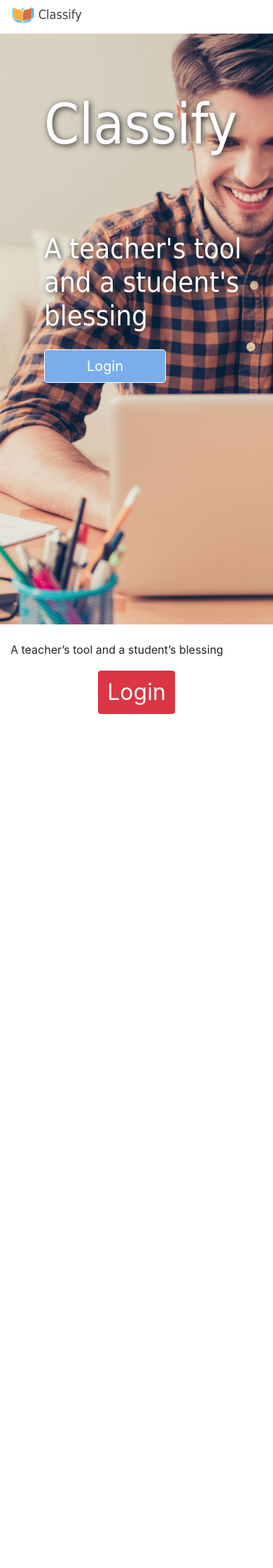
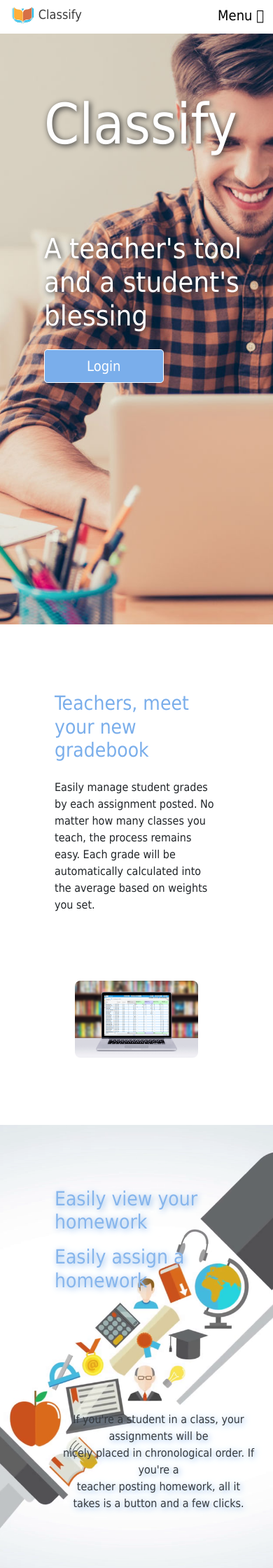
Before and after one commit to angelatom/illegalSkillsException, a Flask app: page / in a window 390 px wide. Shown: the top 2240 px of the page at 70% size. Before the commit the page ends 1020 px from the top, so only its background shows below. Run offline with Flask 2, Linux system fonts and the light colour scheme; parts of the project's set-up code (start-up, migrations or seed data) failed here and were passed over; some libraries are stand-ins or nearby versions.

Commit message:
finished landing

```diff
--- a/static/main.css
+++ b/static/main.css
@@ -112,3 +112,47 @@
     border: 1px solid #7aaeeb;
     transition: all 370ms linear;
 }
+
+#body {
+    font-family: Tahoma, Geneva, sans-serif;
+
+}
+
+.gradebook {
+    max-height: 75%;
+    max-width: 75%;
+    border-radius: 8px;
+}
+
+#homework {
+    background-image: url(homework.png);
+    background-size: cover;
+    min-height: 650px;
+    height: 80vh;
+    opacity: 0.9;
+    max-width: 100%;
+    background-attachment: fixed;
+    background-position: center center;
+}
+
+.mt-10 {
+    margin-top: 5rem;
+}
+
+.shadowe {
+    text-shadow: 2px 2px 8px #7aaeeb;
+    /* text-shadow: 2px 2px 8px white; */
+
+}
+
+.mainColor {
+    color: #7aaeeb;
+}
+
+#navButton {
+    color: black;
+}
+
+.book {
+    max-width: 70%;
+}
--- a/templates/base.html
+++ b/templates/base.html
@@ -4,13 +4,15 @@
     <!-- Required meta tags -->
     <meta charset="utf-8">
     <meta name="viewport" content="width=device-width, initial-scale=1, shrink-to-fit=no">
+    <!-- font awesome -->
+    <link rel="stylesheet" href="https://stackpath.bootstrapcdn.com/font-awesome/4.7.0/css/font-awesome.min.css" type="text/css">
     <!-- Bootstrap CSS -->
     <link rel="stylesheet" href="https://stackpath.bootstrapcdn.com/bootstrap/4.1.3/css/bootstrap.min.css" integrity="sha384-MCw98/SFnGE8fJT3GXwEOngsV7Zt27NXFoaoApmYm81iuXoPkFOJwJ8ERdknLPMO" crossorigin="anonymous">
     <!-- custom css -->
     <link rel="stylesheet" href="../static/main.css" type="text/css">
     <title>{% block title%} {% endblock %}</title>
 </head>
-<body>
+<body id="body">
     {% block navbar %}
     <nav class="navbar navbar-expand-sm navbar-dark fixed-top" id="containerNav">
         <div class="container-fluid" id="mainNav">
@@ -46,6 +48,7 @@
     <script src="https://code.jquery.com/jquery-3.3.1.slim.min.js" integrity="sha384-q8i/X+965DzO0rT7abK41JStQIAqVgRVzpbzo5smXKp4YfRvH+8abtTE1Pi6jizo" crossorigin="anonymous"></script>
     <script src="https://cdnjs.cloudflare.com/ajax/libs/popper.js/1.14.3/umd/popper.min.js" integrity="sha384-ZMP7rVo3mIykV+2+9J3UJ46jBk0WLaUAdn689aCwoqbBJiSnjAK/l8WvCWPIPm49" crossorigin="anonymous"></script>
     <script src="https://stackpath.bootstrapcdn.com/bootstrap/4.1.3/js/bootstrap.min.js" integrity="sha384-ChfqqxuZUCnJSK3+MXmPNIyE6ZbWh2IMqE241rYiqJxyMiZ6OW/JmZQ5stwEULTy" crossorigin="anonymous"></script>
+    <script src="https://ajax.googleapis.com/ajax/libs/jquery/3.2.1/jquery.min.js" type="text/javascript"></script>
     {% endblock %}
 
     {% block footer %}
--- a/templates/login.html
+++ b/templates/login.html
@@ -11,18 +11,31 @@
     {% block navbar %}
     <nav class="navbar navbar-expand-sm navbar-dark fixed-top" id="containerNav">
         <div class="container-fluid" id="mainNav">
-            <div class="navbar-header">
+            <a id="navHome" class="navbar-brand js-scroll-trigger" href="#page-top">
+                <img id="navImg" src="../static/navLogo.jpeg" alt="" class="img-circle">&nbsp;Classify
+            </a>
+            <button id="navButton" class="navbar-toggler navbar-toggler-right" type="button" data-toggle="collapse" data-target="#navbarResponsive"
+            aria-controls="navbarResponsive" aria-expanded="false" aria-label="Toggle navigation">
+            Menu
+            <i class="fas fa-bars"></i>
+        </button>
+            <!-- <div class="navbar-header">
                 <a id="navHome" class="navbar-brand" href="/">
                     <img id="navImg" src="../static/navLogo.jpeg" alt="" class="img-circle">&nbsp;Classify
                 </a>
-            </div>
+                <button class="navbar-toggler navbar-toggler-right" type="button" data-toggle="collapse" data-target="#navbarResponsive"
+                aria-controls="navbarResponsive" aria-expanded="false" aria-label="Toggle navigation">
+                Menu
+                <i class="fas fa-bars"></i>
+            </button>
+        </div> -->
         <div class="collapse navbar-collapse" id="navbarResponsive">
             <ul class="navbar-nav text-uppercase ml-auto">
                 <li class="nav-item">
-                        <a class="nav-link pl-4 pr-4 other" href="/fact">Grades</a>
+                    <a class="nav-link pl-4 pr-4 other" href="#gbsection">Grades</a>
                 </li>
                 <li class="nav-item">
-                        <a class="nav-link pl-4 pr-4 other" href="/fact">Homework</a>
+                    <a class="nav-link pl-4 pr-4 other js-scroll-trigger" href="#homework">Homework</a>
                 </li>
                 <li class="nav-item">
                     <a class="nav-link pl-4 pr-4 other" href="/fact">About</a>
@@ -58,16 +71,91 @@
         </div>
     </div>
 </div>
-    <div class="container">
-        <!-- <h1 id="title" class="mt-5">Classify</h1> -->
-        <br>
-        <p id = "subtitle">A teacher’s tool and a student’s blessing</p>
-        <a href="/login">
-            <button type="button" class="btn btn-danger" id="login">Login</button>
-        </a>
+<div class="container-fluid" id="gbsection">
+    <!-- gradebook section -->
+    <div class="row mt-5 ml-5 mr-5">
+        <div class="col-md-6">
+            <h3 class="mt-5 mainColor">Teachers, meet your new gradebook</h3>
+            <p class="mt-4 mb-5">Easily manage student grades by each assignment posted. No matter how many classes you teach, the process remains easy. Each grade will be automatically calculated into the average based on weights you set.</p>
         </div>
+        <div class="col-md-6 text-center">
+            <img src="../static/gradebook.jpg" class="gradebook mt-5 mb-5" alt="Picture of gradebook">
+        </div>
+    </div>
+</div>
+
+<!-- homework section -->
+<div class="container-fluid bg-light" id="homework">
+    <div class="row ml-5 mt-5 mb-5">
+        <div class="col-md-1"></div>
+        <div class="col-md-6 mt-2">
+            <h3 class="mt-10 shadowe mainColor">Easily view your homework</h3>
+            <h3 class="mt-3 shadowe mainColor">Easily assign a homework</h3>
+            <div class="col-md-3"></div>
+        </div>
+    </div>
+    <div class="row ml-5 mt-10 mb-5">
+        <div class="col-sm-0 col-md-7"></div>
+        <div class="col-md-5 text-center">
+            <p class="mb-0 mt-10 shadowe">If you're a student in a class, your assignments will be</p>
+            <p class="mb-0 shadowe">nicely placed in chronological order. If you're a</p>
+            <p class="mb-0 shadowe">teacher posting homework, all it</p>
+            <p class="mt-0 mb-4 shadowe">takes is a button and a few clicks.</p>
+        </div>
+    </div>
+
+</div>
+
+<!-- about section -->
+<div class="container" id="about">
+    <div class="row mt-5 text-center">
+        <div class="col">
+            <h1 class="mt-2 mb-5 mainColor">There's more to discover</h1>
+        </div>
+    </div>
+    <div class="row mt-2">
+        <div class="col-md-4 mt-10 mb-5">
+            <p class="mt-2">&#9; Whether you need to email a teacher, create a class, or join a class, Classify's got you covered.
+            By integrating Google's secure authentication service, your information is only used to log in to our systems.</p>
+        </div>
+        <div class="col-md-4 mb-5 text-center">
+            <img src="../static/books.png" alt="stack of books" class="mr-2 ml-2 book">
+        </div>
+        <div class="col-md-4 mt-10 mb-5">
+            <p class="mt-2">With an intuitive and simple to use dashboard, you can see all your current classes as well as classes you're teaching.
+            Easy file upload and text submission means you'll be able to do your homework the way you want to.</p>
+        </div>
+    </div>
+</div>
+
 {% endblock %}
 {% block footer%}
+<!-- Footer -->
+<footer class="bg-light">
+    <div class="container">
+        <div class="row">
+            <div class="col-md-4 mt-3">
+                <ul class="list-inline quicklinks">
+                    <li class="list-inline-item">
+                        <p class="text-muted">
+                            made with <i class="fa fa-heart"></i> by illegalSkillsException team
+                        </p>
+                    </li>
+                </ul>
+            </div>
+            <div class="col-md-4"></div>
+            <div class="col-md-4 mt-3">
+                <ul class="list-inline quicklinks">
+                    <li class="list-inline-item">
+                        <p class="text-muted">
+                            Copyright &copy; illegalSkillsException
+                        </p>
+                    </li>
+                </ul>
+            </div>
+        </div>
+    </div>
+</footer>
 {% endblock %}
 </body>
 </html>
```
Also changed, not shown: doc/devlog.txt (+6 -1 lines), static/books.png (added), static/gradebook.jpg (added), static/homework.png (added). Lines whose indentation alone changed are shown as unchanged.
